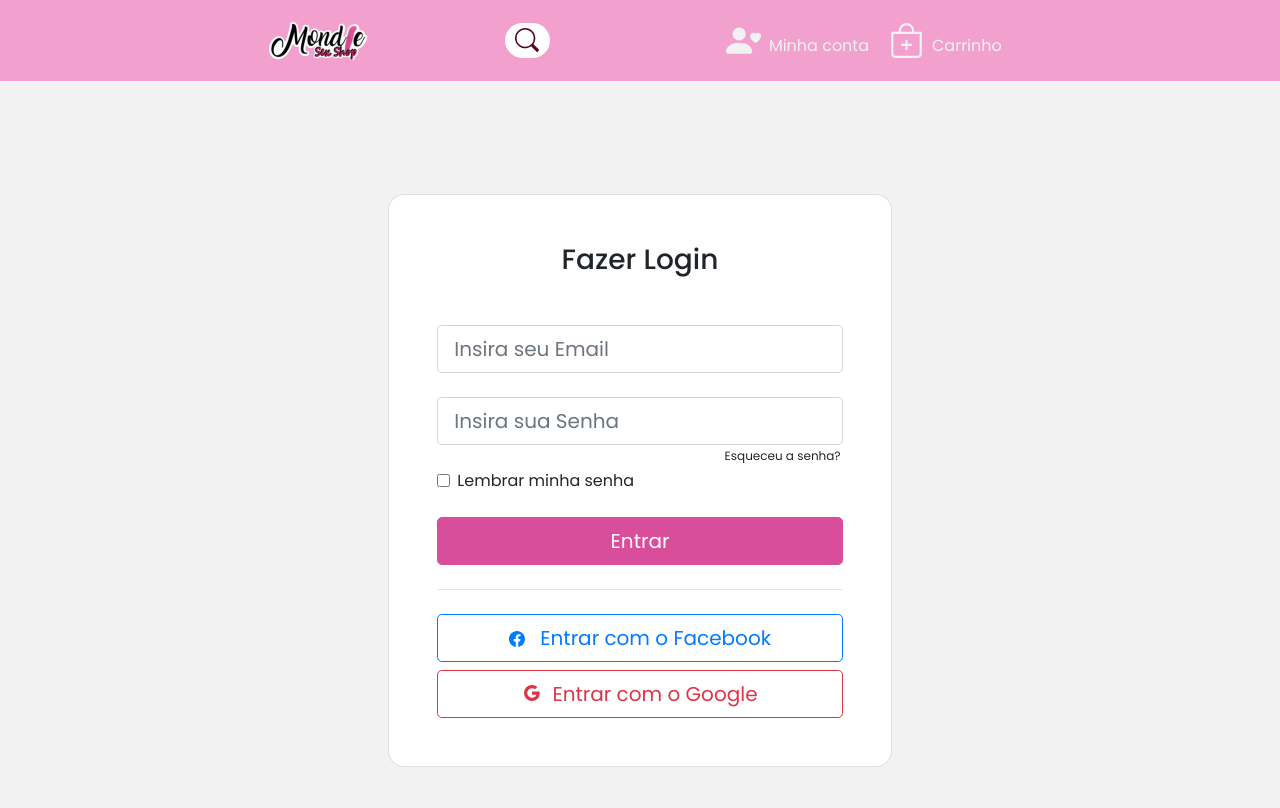
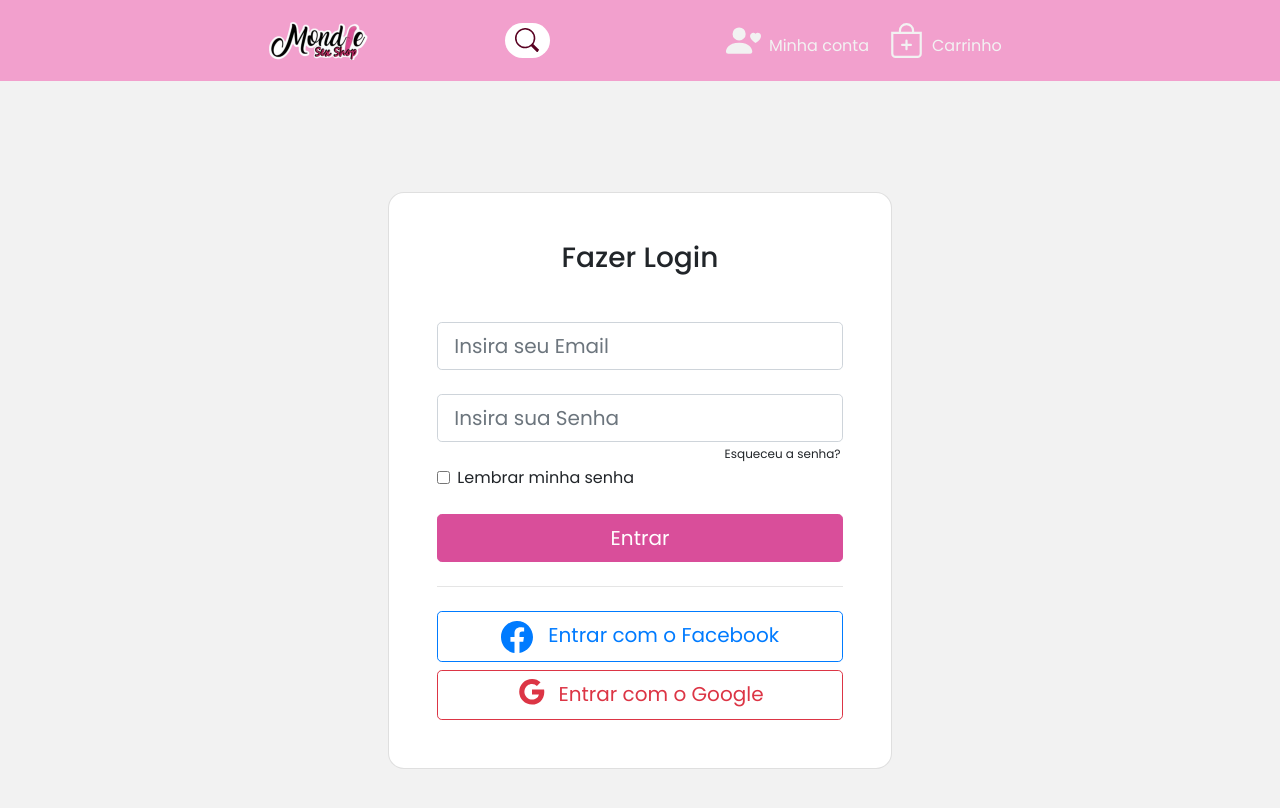
Before and after one commit to LucasDoGit/projeto-loja-virtual, a plain HTML site: page pages/login.html in a window 1280 px wide. Drawn offline with nearby package versions, Linux system fonts and the light colour scheme.

Commit message:
Teste de commit
Teste para desenvolvimento em conjunto ao Github.

Alteração tamanho logo Google e Facebook.

```diff
--- a/pages/login.html
+++ b/pages/login.html
@@ -72,7 +72,7 @@
                 <button class="btn btn-primary btn-lg btn-block login-btn-entrar" type="submit"> Entrar</button>
                 <hr class="my-4">
                 <button type="submit" class="btn btn-lg btn-block btn-outline-primary login-btn-social"><svg
-                    xmlns="http://www.w3.org/2000/svg" width="16" height="16" fill="currentColor" class="bi bi-facebook"
+                    xmlns="http://www.w3.org/2000/svg" width="32" height="32" fill="currentColor" class="bi bi-facebook"
                     viewBox="0 0 16 16">
                     <path
                       d="M16 8.049c0-4.446-3.582-8.05-8-8.05C3.58 0-.002 3.603-.002 8.05c0 4.017 2.926 7.347 6.75 7.951v-5.625h-2.03V8.05H6.75V6.275c0-2.017 1.195-3.131 3.022-3.131.876 0 1.791.157 1.791.157v1.98h-1.009c-.993 0-1.303.621-1.303 1.258v1.51h2.218l-.354 2.326H9.25V16c3.824-.604 6.75-3.934 6.75-7.951z" />
@@ -80,7 +80,7 @@
                   <span>Entrar com o Facebook</span>
                 </button>
                 <button class="btn btn-lg btn-block btn-outline-danger login-btn-social" type="submit"> <svg
-                    xmlns="http://www.w3.org/2000/svg" width="20" height="20" fill="currentColor" class="bi bi-google"
+                    xmlns="http://www.w3.org/2000/svg" width="32" height="32" fill="currentColor" class="bi bi-google"
                     viewBox="0 0 16 20">
                     <path
                       d="M15.545 6.558a9.42 9.42 0 0 1 .139 1.626c0 2.434-.87 4.492-2.384 5.885h.002C11.978 15.292 10.158 16 8 16A8 8 0 1 1 8 0a7.689 7.689 0 0 1 5.352 2.082l-2.284 2.284A4.347 4.347 0 0 0 8 3.166c-2.087 0-3.86 1.408-4.492 3.304a4.792 4.792 0 0 0 0 3.063h.003c.635 1.893 2.405 3.301 4.492 3.301 1.078 0 2.004-.276 2.722-.764h-.003a3.702 3.702 0 0 0 1.599-2.431H8v-3.08h7.545z" />
```
